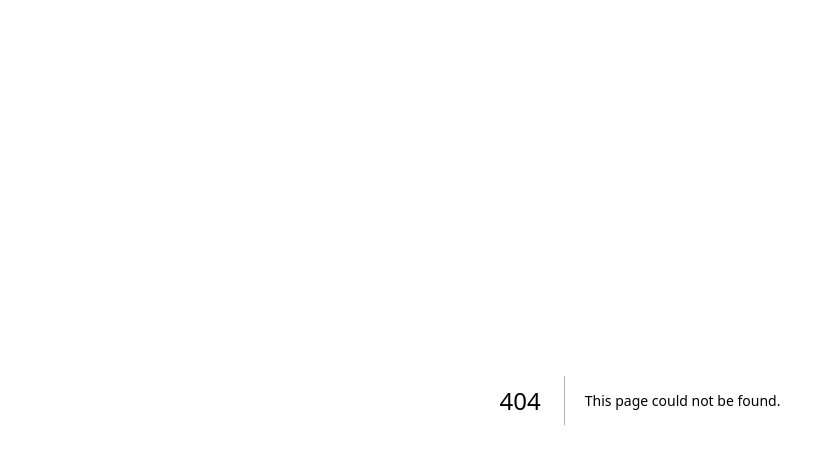
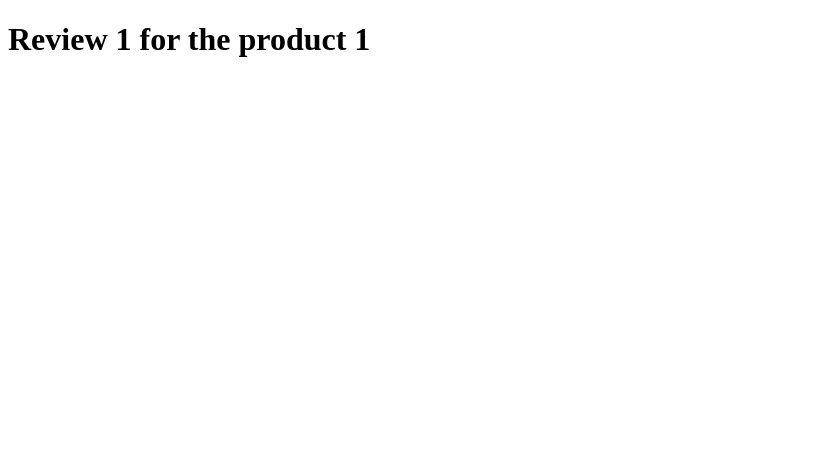
Before and after one commit to MarsalShyam/NextJs-Learning, a Next.js app in the folder routing-dem/: page /products/1/reviews/1 in a window 1280 px wide. Before the commit this address had no page. Shown: the top 464 px of the page, without its empty margins (0-835 px from the left). Built offline with nearby package versions, Linux system fonts and the light colour scheme.

Commit message:
add Dynamic Nested Routes

```diff
--- /dev/null
+++ b/routing-dem/src/app/products/[productId]/reviews/[reviewId]/page.tsx
@@ -0,0 +1,8 @@
+export default async function ReviewDetails({params,}:{
+    params: Promise<{productId:string; reviewId:string}>;
+}){
+    const {productId, reviewId}=await params
+    return <>
+        <h1>Review {reviewId} for the product {productId}</h1>
+    </>
+}
```
